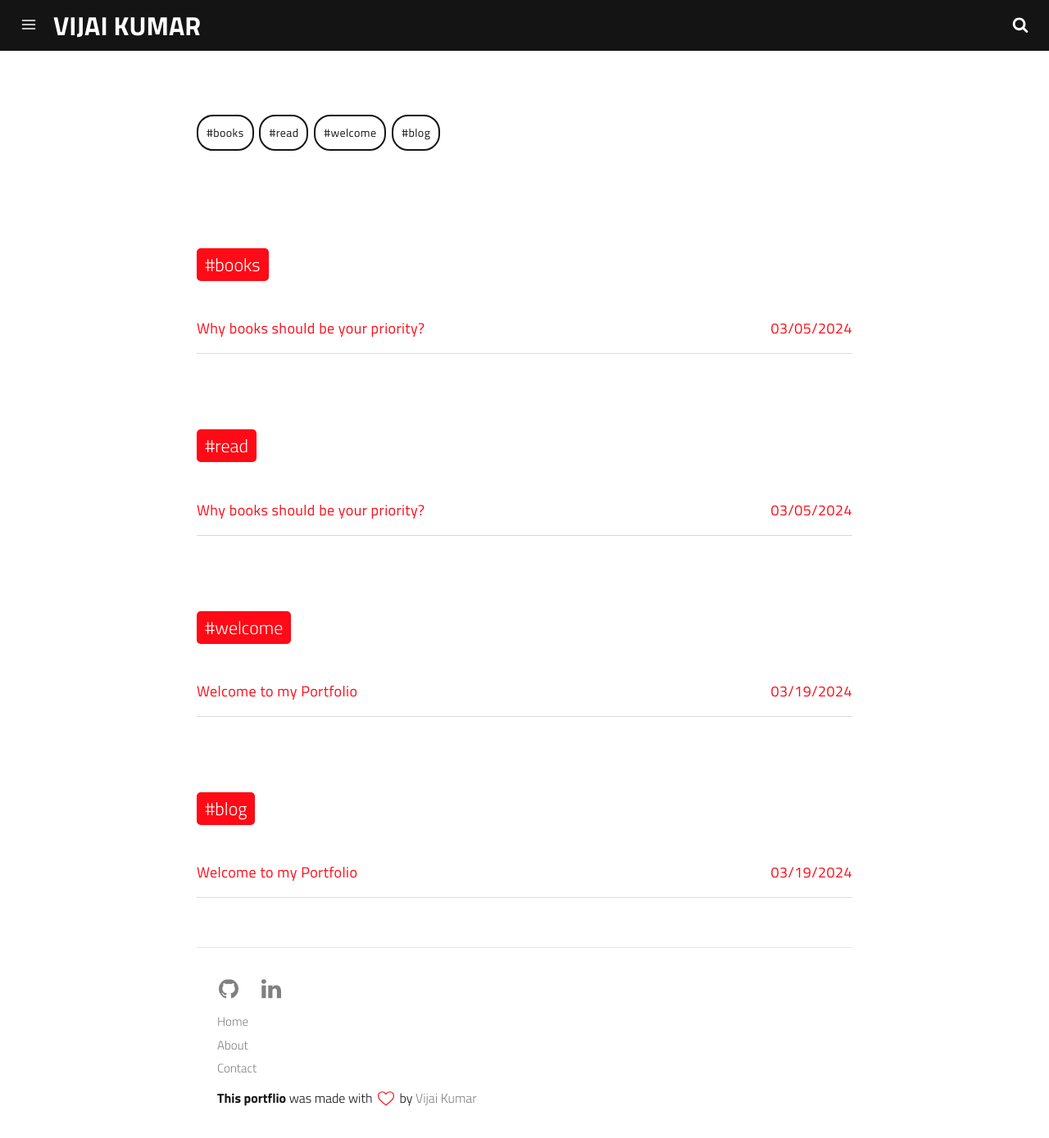
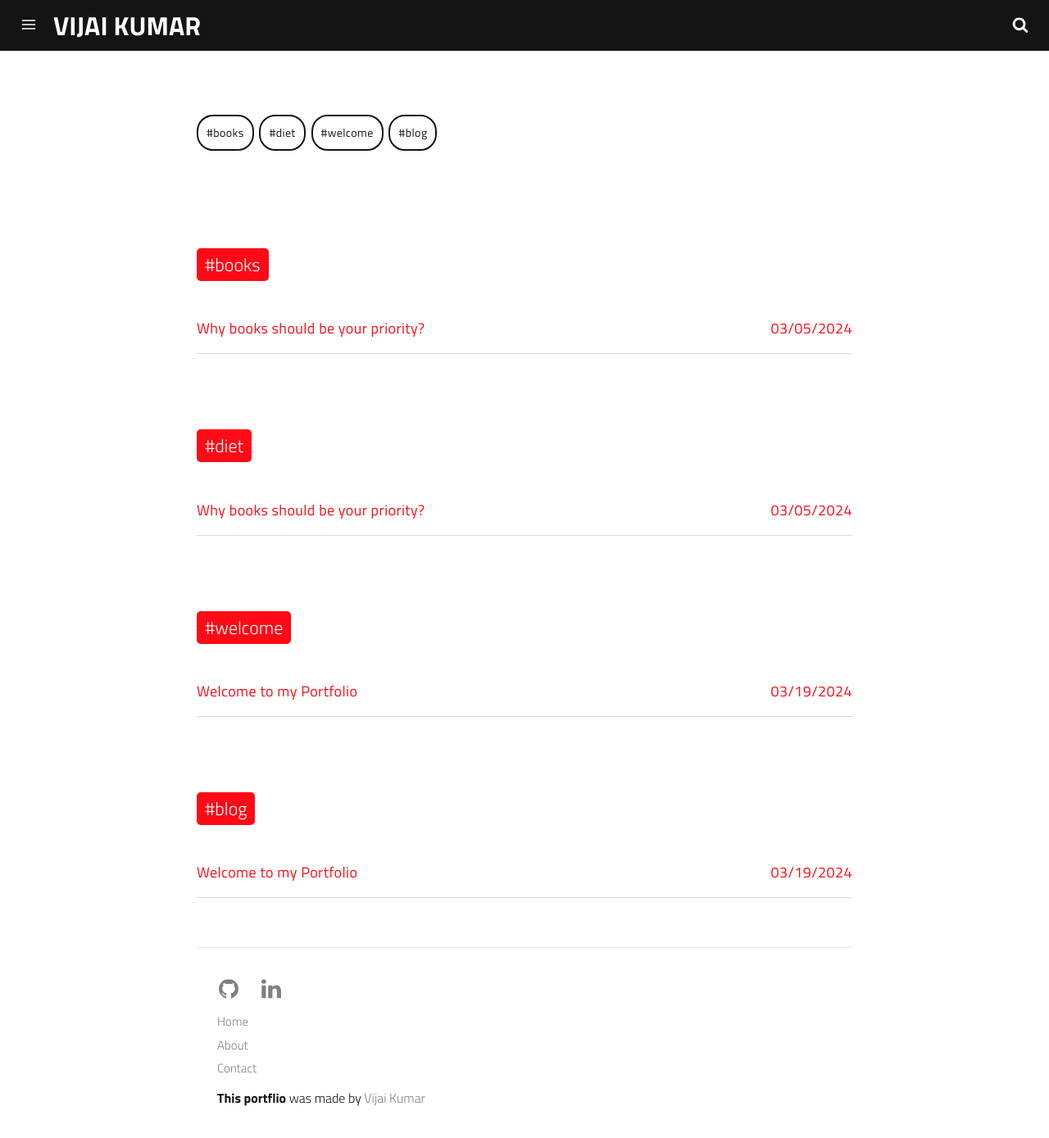
Before and after one commit to VijaikumarSVK/VijaikumarSVK.github.io, a Jekyll site: the page built from tags.html, in a window 1280 px wide and 1389 px high. Shown: the whole window at 82% size. Built offline with Jekyll 4.4.1, drawn with Linux system fonts in a browser that asks for light colours; a script that is not in the unit is left out.

Commit message:
category tag updates

```diff
--- a/_includes/footer.html
+++ b/_includes/footer.html
@@ -35,7 +35,8 @@
     {% include links.html %}
 
     <p>
-      <span>This portflio</span> was made with <svg class="love"><use xlink:href="#icon-heart"></use></svg> by <a href="https://github.com/VijaikumarSVK" target="_blank" class="creator">Vijai Kumar</a>
+      <!-- <span>This portflio</span> was made with <svg class="love"><use xlink:href="#icon-heart"></use></svg> by <a href="https://github.com/VijaikumarSVK" target="_blank" class="creator">Vijai Kumar</a> -->
+      <span>This portflio</span> was made by <a href="https://github.com/VijaikumarSVK" target="_blank" class="creator">Vijai Kumar</a>
     </p>
 </footer>
 
--- a/_posts/2024-03-25-testing-portfolio3.md
+++ b/_posts/2024-03-25-testing-portfolio3.md
@@ -9,7 +9,7 @@ optimized_image: https://res.cloudinary.com/dm7h7e8xj/image/upload/c_scale,w_380
 category: life
 tags:
   - books
-  - read
+  - diet
 author: mranderson
 paginate: true
 vj_layout: false
```
